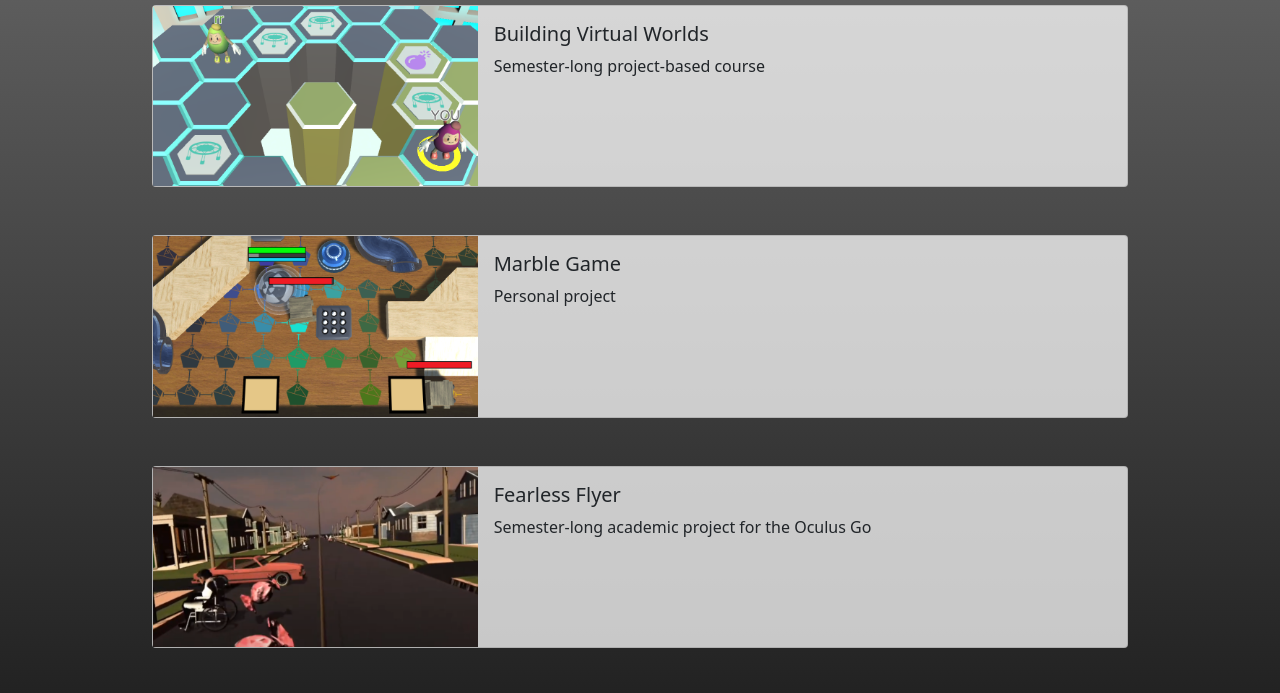
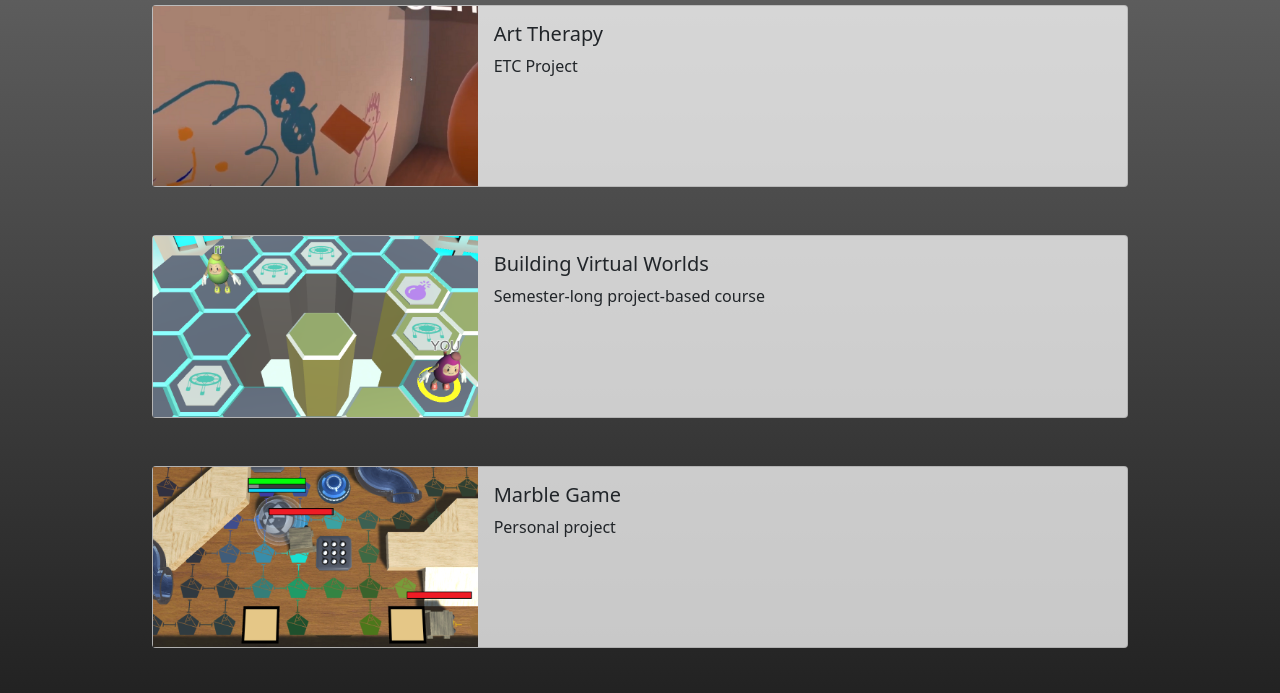
Before and after one commit to twrabetz/Portfolio, a plain HTML site: page index.html in a window 1280 px wide. Shown: the part 91-784 px from the top of the page. Drawn offline with nearby package versions, Linux system fonts and the light colour scheme.

Commit message:
new stuff

```diff
--- a/index.html
+++ b/index.html
@@ -11,6 +11,21 @@
 	<body>
 		<h1 id="myhead" class="text-center">Thomas Wrabetz</h1>
 		<div class="container">
+			<a href="ArtTherapy.html">
+				<div class="card mb-5 transparentCard">
+					<div class="row g-0">
+						<div class="col-md-4">
+							<img class="img-fluid" src="Assets/Index/ArtTherapy.png" alt="Art Therapy">
+						</div>
+						<div class="col-md-8">
+							<div class="card-body">
+								<h5 class="card-title">Art Therapy</h5>
+								<p class="card-text">ETC Project</p>
+							</div>
+						</div>
+					</div>
+				</div>
+			</a>
 			<a href="BVW.html">
 				<div class="card mb-5 transparentCard">
 					<div class="row g-0">
@@ -19,8 +34,8 @@
 						</div>
 						<div class="col-md-8">
 							<div class="card-body">
-							<h5 class="card-title">Building Virtual Worlds</h5>
-							<p class="card-text">Semester-long project-based course</p>
+								<h5 class="card-title">Building Virtual Worlds</h5>
+								<p class="card-text">Semester-long project-based course</p>
 							</div>
 						</div>
 					</div>
@@ -34,8 +49,8 @@
 						</div>
 						<div class="col-md-8">
 							<div class="card-body">
-							<h5 class="card-title">Marble Game</h5>
-							<p class="card-text">Personal project</p>
+								<h5 class="card-title">Marble Game</h5>
+								<p class="card-text">Personal project</p>
 							</div>
 						</div>
 					</div>
```
Also changed, not shown: ArtTherapy.html (added, +21 -0 lines), Assets/Index/ArtTherapy.png (added).
